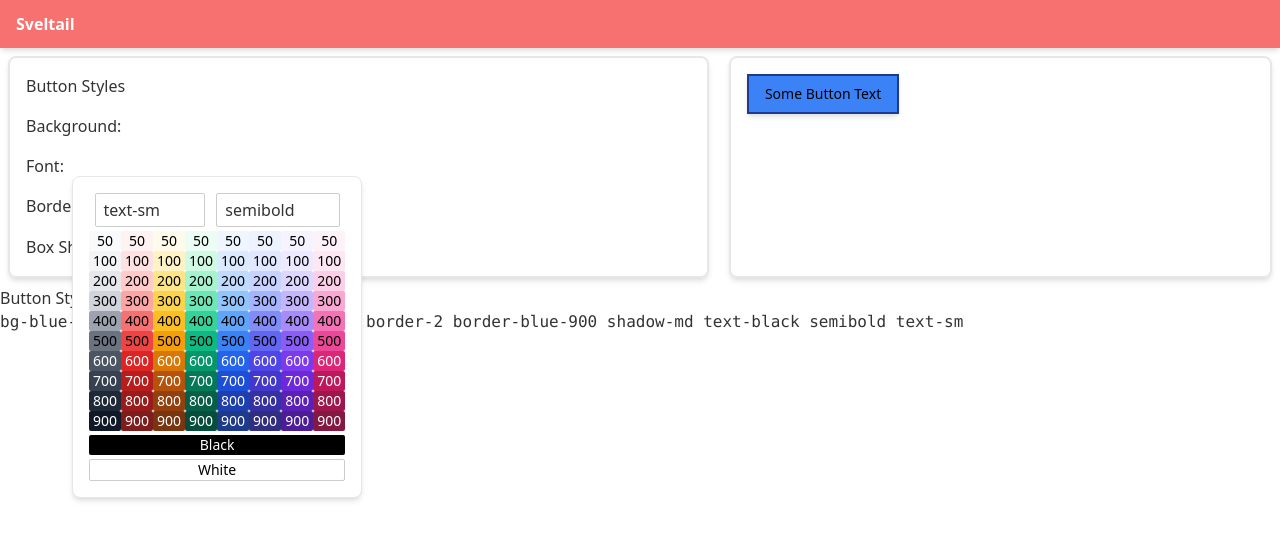
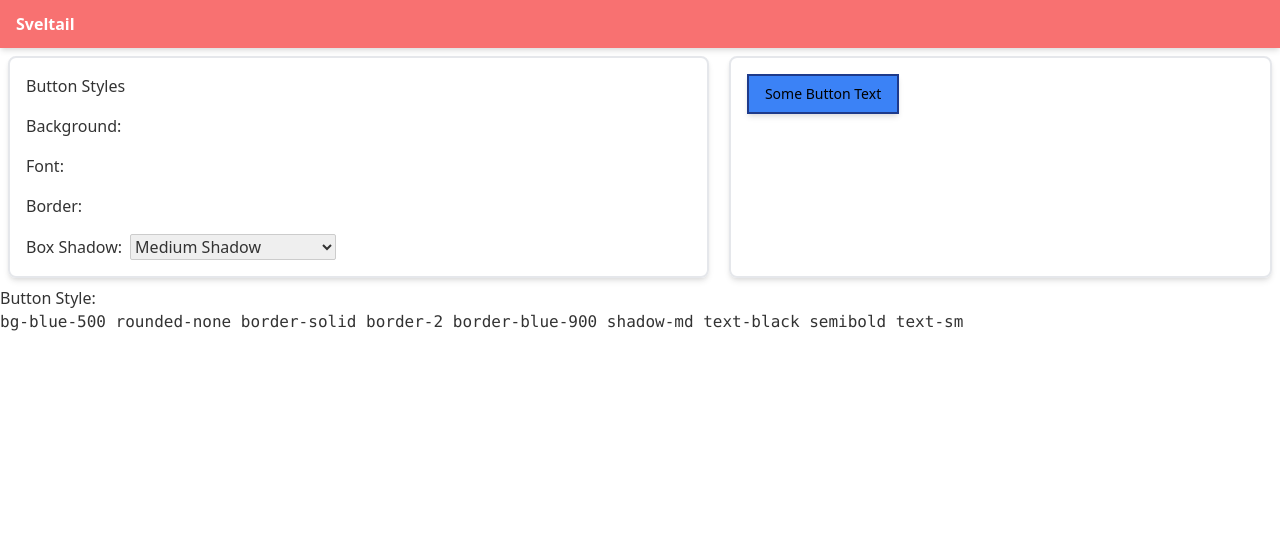
Before and after one commit to jmsunseri/sveltail, a Svelte app: page / in a window 1280 px wide. Shown: the top 540 px of the page. Built offline with nearby package versions, Linux system fonts and the light colour scheme; some icons are missing.

Commit message:
undo testing code

```diff
--- a/src/Font/FontSelect.svelte
+++ b/src/Font/FontSelect.svelte
@@ -6,7 +6,7 @@
   import Select from '../Components/Select/Select.svelte';
   import { fontSizes, fontWeights } from './font';
 
-  let isMenuVisible = true;
+  let isMenuVisible = false;
   let colorStyle: string = 'text-black';
   let fontSizeStyle = 'text-sm';
   let fontWeightStyle = 'semibold';
```
